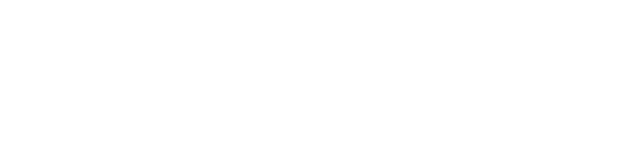
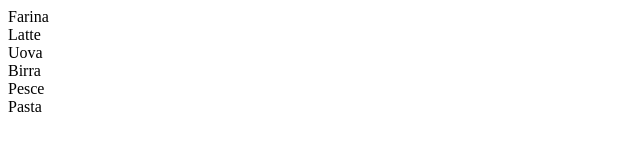
Before and after one commit to giacomobranchi/js-lista-spesa, a plain HTML site: page index.html in a window 1280 px wide. Shown: the whole page, without its empty margins (0-640 px from the left). Drawn offline with Linux system fonts and the light colour scheme.

Commit message:
add while loop to script

```diff
--- a/assets/js/script.js
+++ b/assets/js/script.js
@@ -0,0 +1,13 @@
+// Consegna:
+// Data una lista della spesa, stampare sulla pagina (anche brutalmente, basta che si vedano) gli elementi della lista individualmente con un ciclo while.
+
+const shoppingList = ["Farina", "Latte", "Uova", "Birra", "Pesce", "Pasta"];
+let i = 0
+while (i < shoppingList.length) {
+
+    const element = shoppingList[i];
+
+    document.querySelector("div").innerHTML += element + '<br>'
+
+    i++
+}
--- a/index.html
+++ b/index.html
@@ -8,7 +8,7 @@
 </head>
 
 <body>
-
+    <div></div>
 
     <script src="./assets/js/script.js"></script>
 </body>
```
